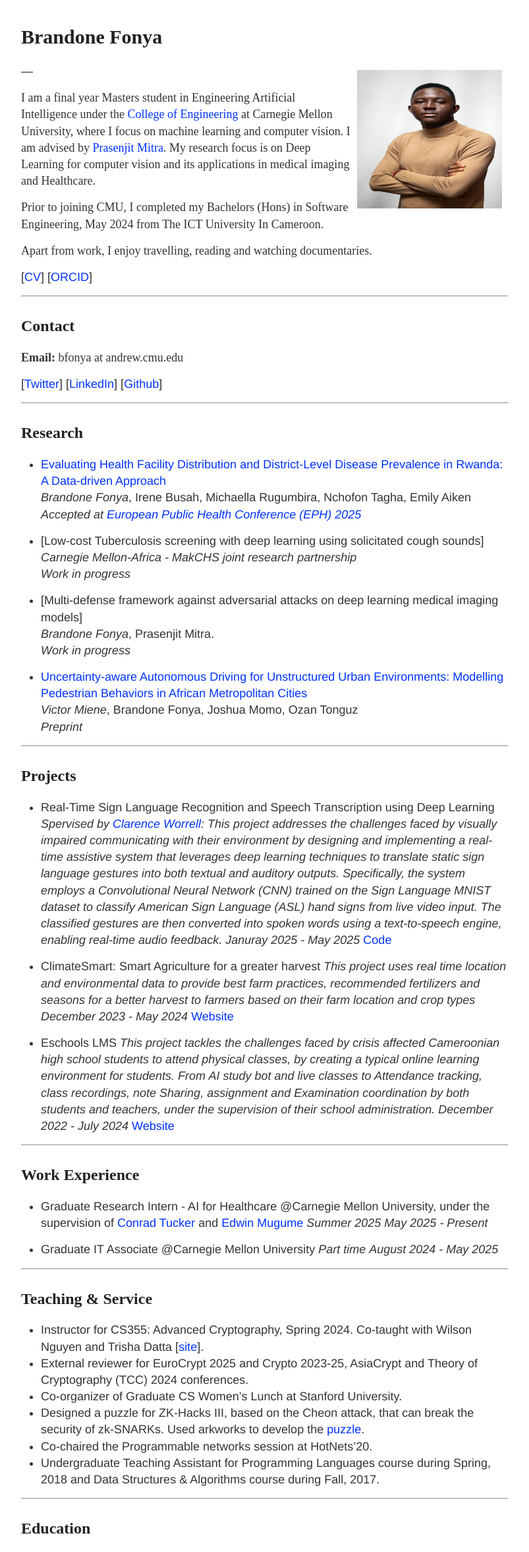
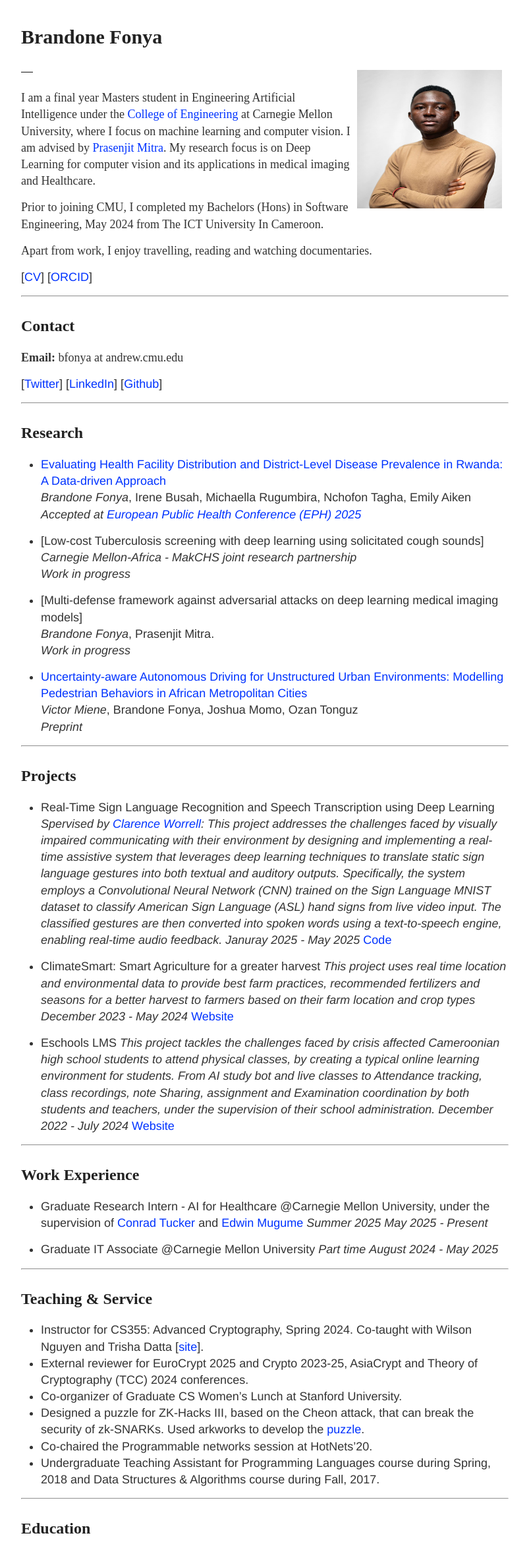
Before and after one commit to FonyaBrandone/FonyaBrandone.github.io, a Jekyll site: the page built from index.md, in a window 1280 px wide. Shown: the whole page at 66% size, without its empty margins (238-1041 px from the left). Built offline with Jekyll 4.4.1, drawn with Linux system fonts in a browser that asks for light colours.

Commit message:
Modified profile pic

```diff
--- a/index.md
+++ b/index.md
@@ -5,7 +5,7 @@
 ---
 
 # <span style="font-family:'Candara Light';"> Brandone Fonya </span>
-<img src="/static/profile.jpg" alt="Brandone" style="width: 220px; height: 210px; float: right; margin: 10px"/>
+<img src="/static/profile-crop.jpg" alt="Brandone" style="width: 220px; height: 210px; float: right; margin: 10px"/>
 ---
 
 <span style="font-family:'Candara Light';">
```
Also changed, not shown: static/profile-crop.jpg (added).
